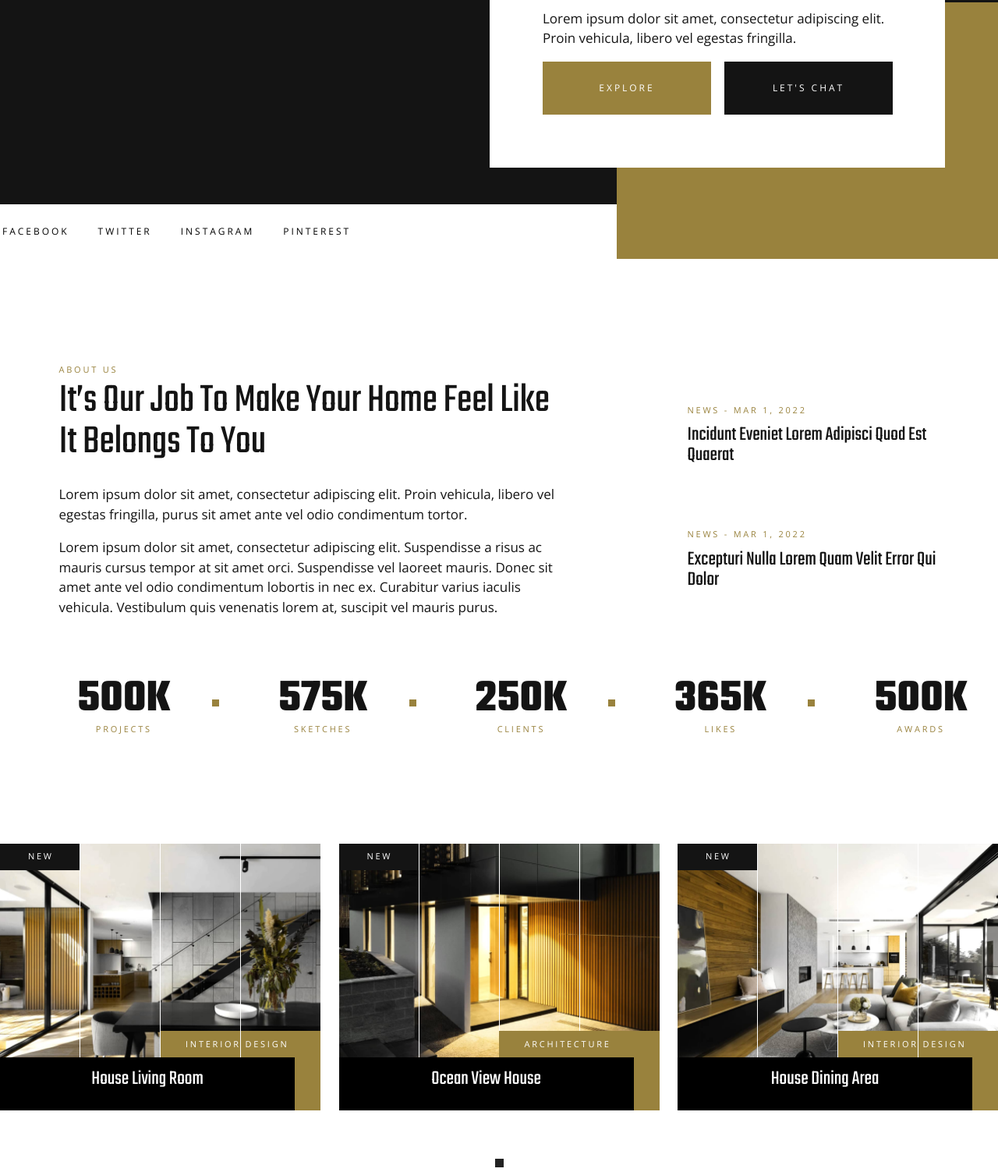
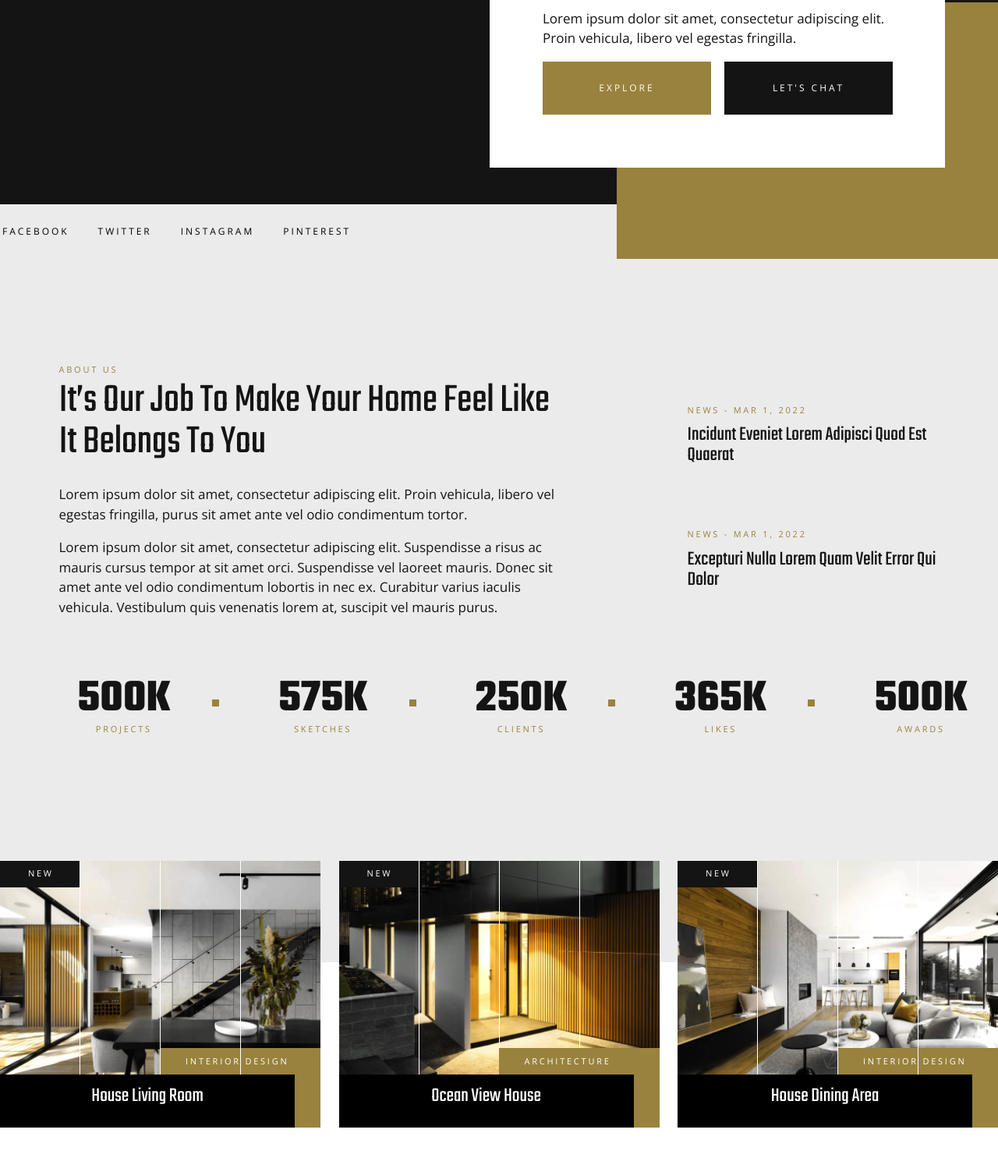
Before and after one commit to YuliaPelia/vantage, a plain HTML site: page index.html in a window 1280 px wide. Shown: the part 397-1900 px from the top of the page at 78% size. Drawn offline with nearby package versions, Linux system fonts and the light colour scheme.

Commit message:
feat: update styles

```diff
--- a/css/blocks/about.css
+++ b/css/blocks/about.css
@@ -1,5 +1,6 @@
 .about {
-    padding: 135px 0 138px;
+    padding: 135px 0 290px;
+    background: #EBEBEB;
 }
 
 .about_us-subtitle {
--- a/css/blocks/picture.css
+++ b/css/blocks/picture.css
@@ -1,3 +1,8 @@
+.picture {
+    position: relative;
+    top: -130px;
+}
+
 .picture_item {
     width: 411px;
     height: 342px;
--- a/css/blocks/promo.css
+++ b/css/blocks/promo.css
@@ -21,6 +21,7 @@
     gap: 37px;
     height: 70px;
     padding-left: 3px;
+    background: #EBEBEB;
 }
 
 .promo_link {
```
